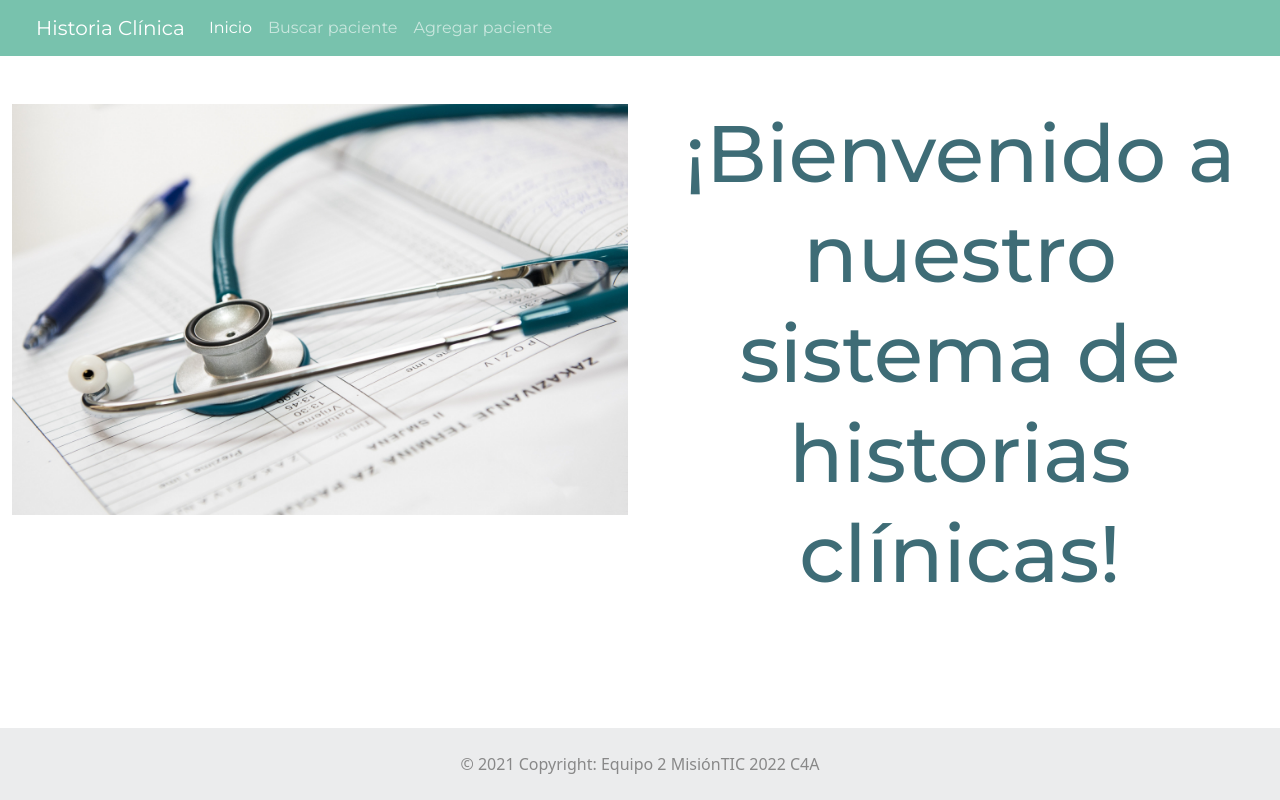
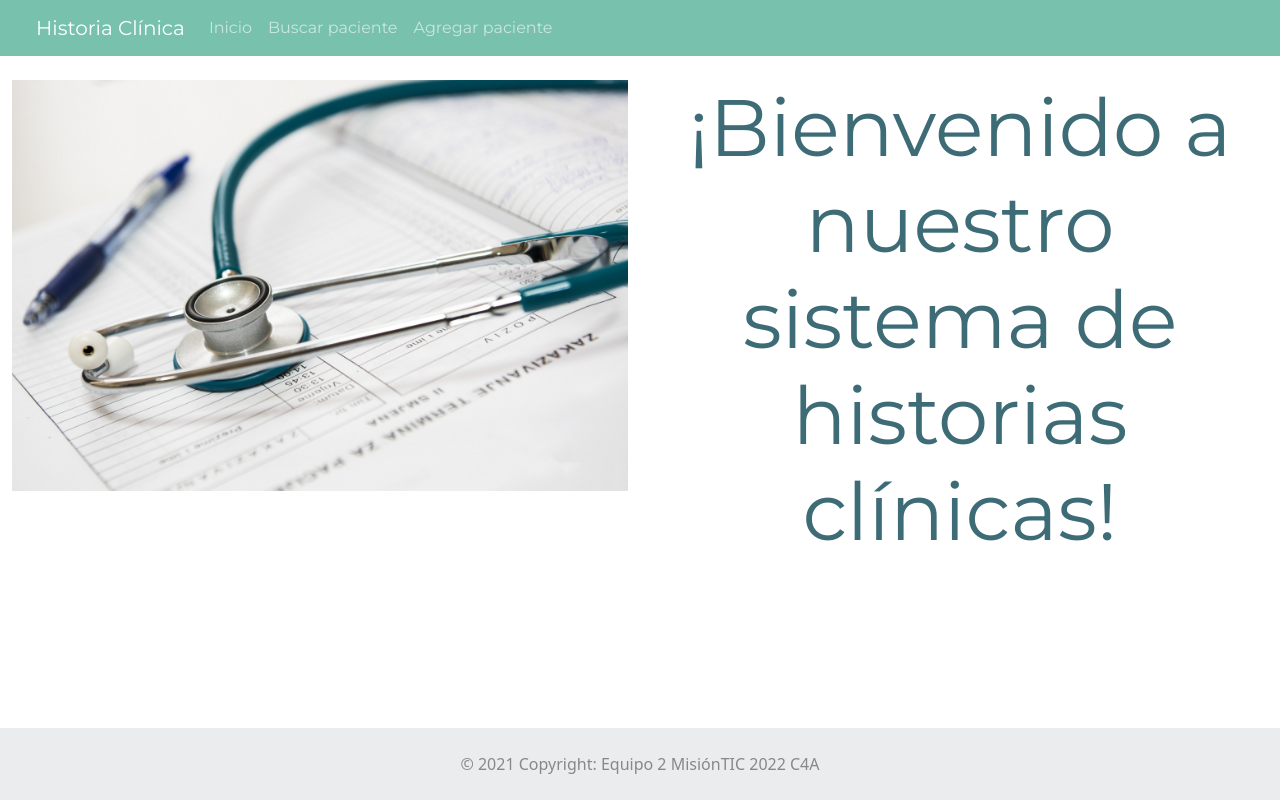
Before and after one commit to MisionTIC2022C4A/frontend-historia-clinica, a Vue app: page / in a window 1280 px wide. Built offline with nearby package versions, Linux system fonts and the light colour scheme; what @vue/apollo-option would draw is missing.

Commit message:
minor style fixes

```diff
--- a/src/App.vue
+++ b/src/App.vue
@@ -10,7 +10,7 @@
     <div class="collapse navbar-collapse" id="navbarColor01">
       <ul class="navbar-nav me-auto">
         <li class="nav-item">
-          <a class="nav-link active" href="#" v-on:click="init">Inicio
+          <a class="nav-link" href="#" v-on:click="init">Inicio
           </a>
         </li>
         <li class="nav-item">
@@ -26,7 +26,7 @@
 
 
 
-    <div class="main-component mt-5">
+    <div class="main-component mt-4">
       <router-view v-on:log-in="logIn"></router-view>
     </div>
 
--- a/src/components/Home.vue
+++ b/src/components/Home.vue
@@ -2,14 +2,14 @@
   <div class="container-fluid">
 	<div class="row m-10">
 		<div class="col-md-12">
-			<div class="row">
+			<div class="row justify-content-center">
 				<div class="col-md-6">
           <div class="text-center">
 					<img class="imagen" alt="Bootstrap Image Preview" src="../assets/pexels-pixabay-40568.jpg" />
           </div>
 				</div>
-				<div class="col-md-6">
-					<h1 class="text-center">
+				<div class="col-md-6 align-self-center">
+					<h1 class="text-center display-1">
 						¡Bienvenido a nuestro sistema de historias clínicas!
 					</h1>
 				</div>
```
